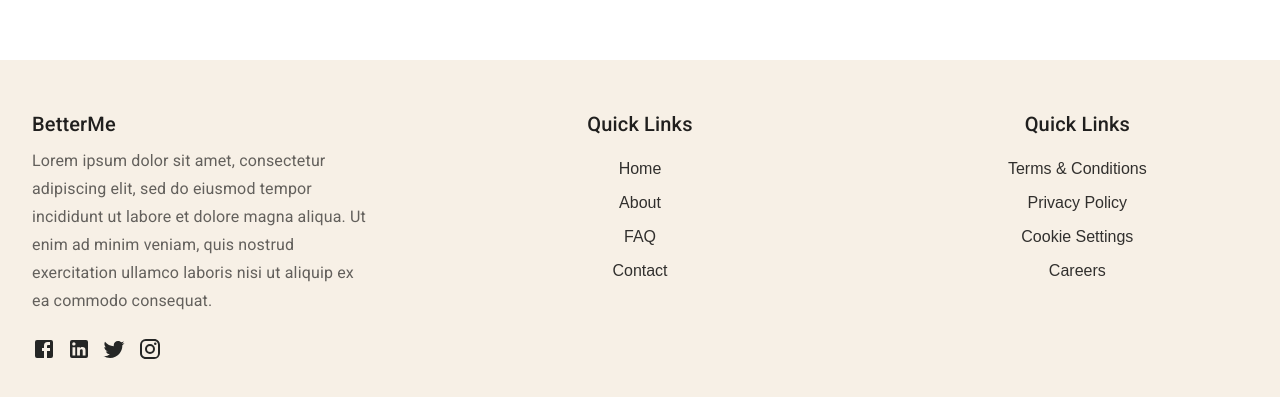
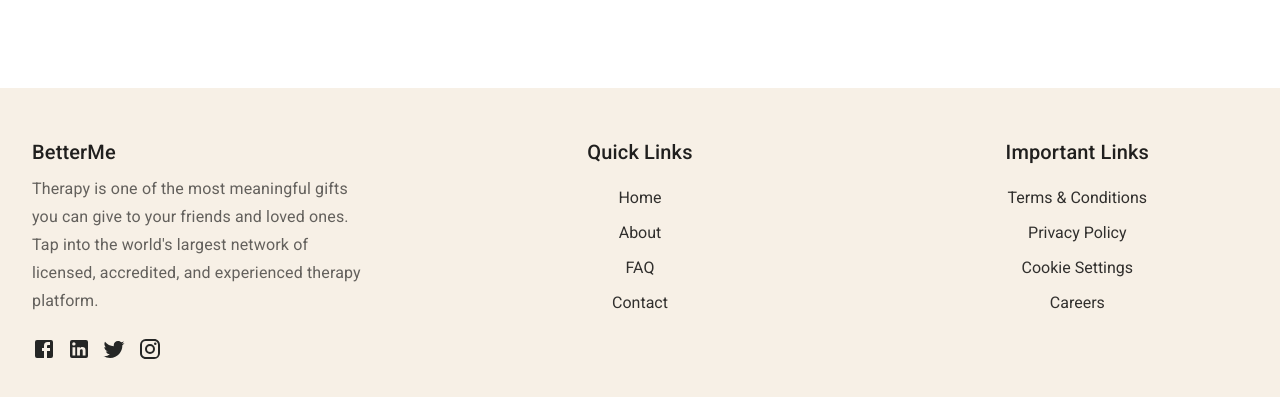
Before and after one commit to Mahikagarg09/mental-health-app, a React (Create React App) app: page / in a window 1280 px wide. Shown: the part 387-784 px from the top of the page. Built offline with nearby package versions, Linux system fonts and the light colour scheme.

Commit message:
change font

```diff
--- a/src/components/footer/Footer.js
+++ b/src/components/footer/Footer.js
@@ -21,12 +21,12 @@
               BetterMe
             </Typography>
             <Typography variant="subtitle1" color="textSecondary" gutterBottom>
-              Lorem ipsum dolor sit amet, consectetur adipiscing elit, sed do eiusmod tempor incididunt ut labore et dolore magna aliqua. Ut enim ad minim veniam, quis nostrud exercitation ullamco laboris nisi ut aliquip ex ea commodo consequat.
+              Therapy is one of the most meaningful gifts you can give to your friends and loved ones. Tap into the world's largest network of licensed, accredited, and experienced therapy platform.
             </Typography>
-            <FacebookIcon className={classes.footerIcon}/>
-            <LinkedInIcon className={classes.footerIcon}/>
-            <TwitterIcon className={classes.footerIcon}/>
-            <InstagramIcon className={classes.footerIcon}/>
+            <FacebookIcon className={classes.footerIcon} />
+            <LinkedInIcon className={classes.footerIcon} />
+            <TwitterIcon className={classes.footerIcon} />
+            <InstagramIcon className={classes.footerIcon} />
           </Grid>
           <Grid item xs={12} md={12} lg={4}>
             <Typography variant="h6" color="textPrimary" gutterBottom className={classes.footerLinkHeader}>
@@ -41,7 +41,7 @@
           </Grid>
           <Grid item xs={12} md={12} lg={4}>
             <Typography variant="h6" color="textPrimary" gutterBottom className={classes.footerLinkHeader}>
-              Quick Links
+              Important Links
             </Typography>
             <ul className={classes.footerLinkUL}>
               <li className={classes.footerLinkLI}>Terms & Conditions</li>
--- a/src/components/footer/StyleFooter.js
+++ b/src/components/footer/StyleFooter.js
@@ -7,7 +7,7 @@
         position: "absolute",
         bottom: "0",
         width: "100%",
-        fontFamily: "Overpass,sans-serif",
+        fontFamily: "Roboto,sans-serif",
     },
     footerHeader: {
         fontSize: "1.5rem",
```
